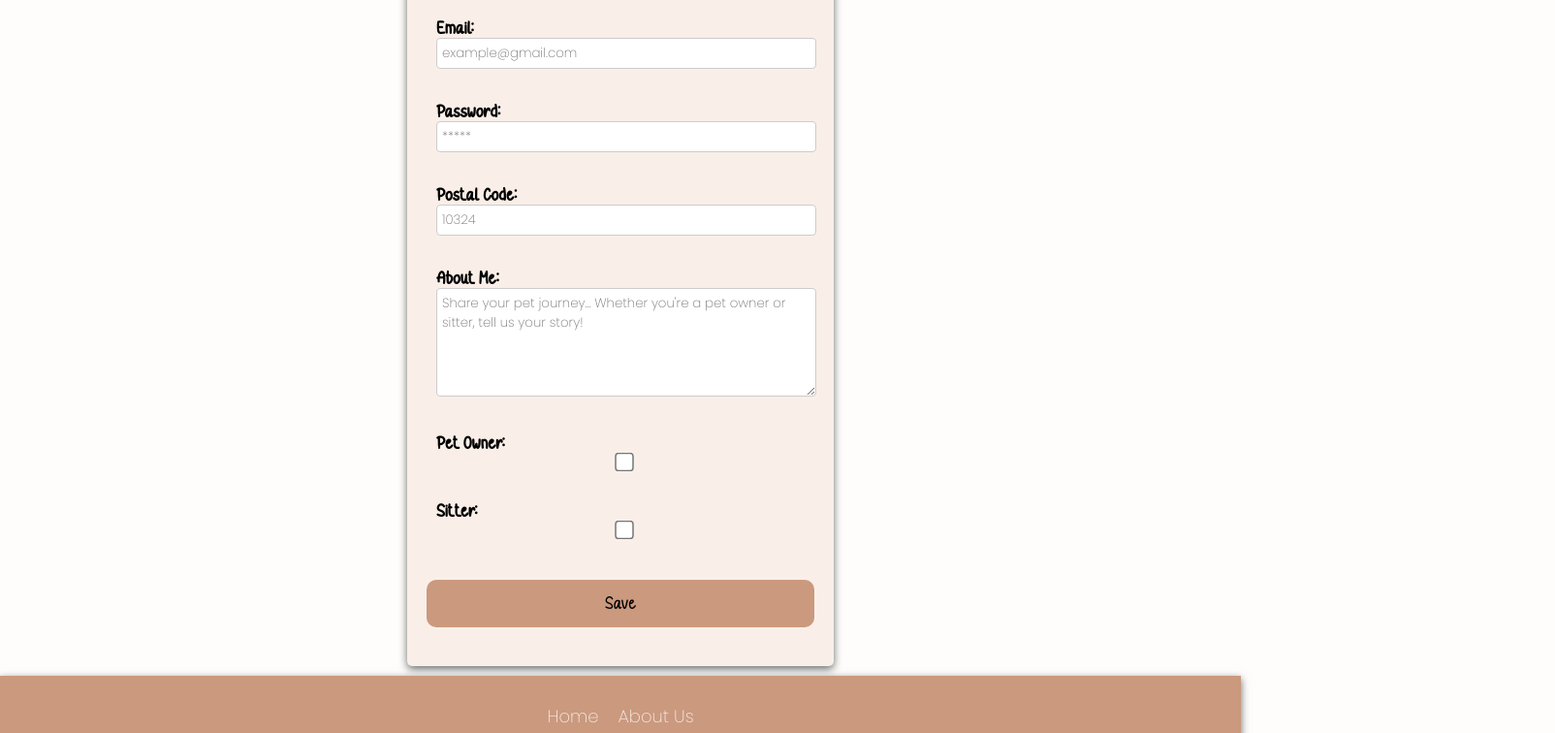
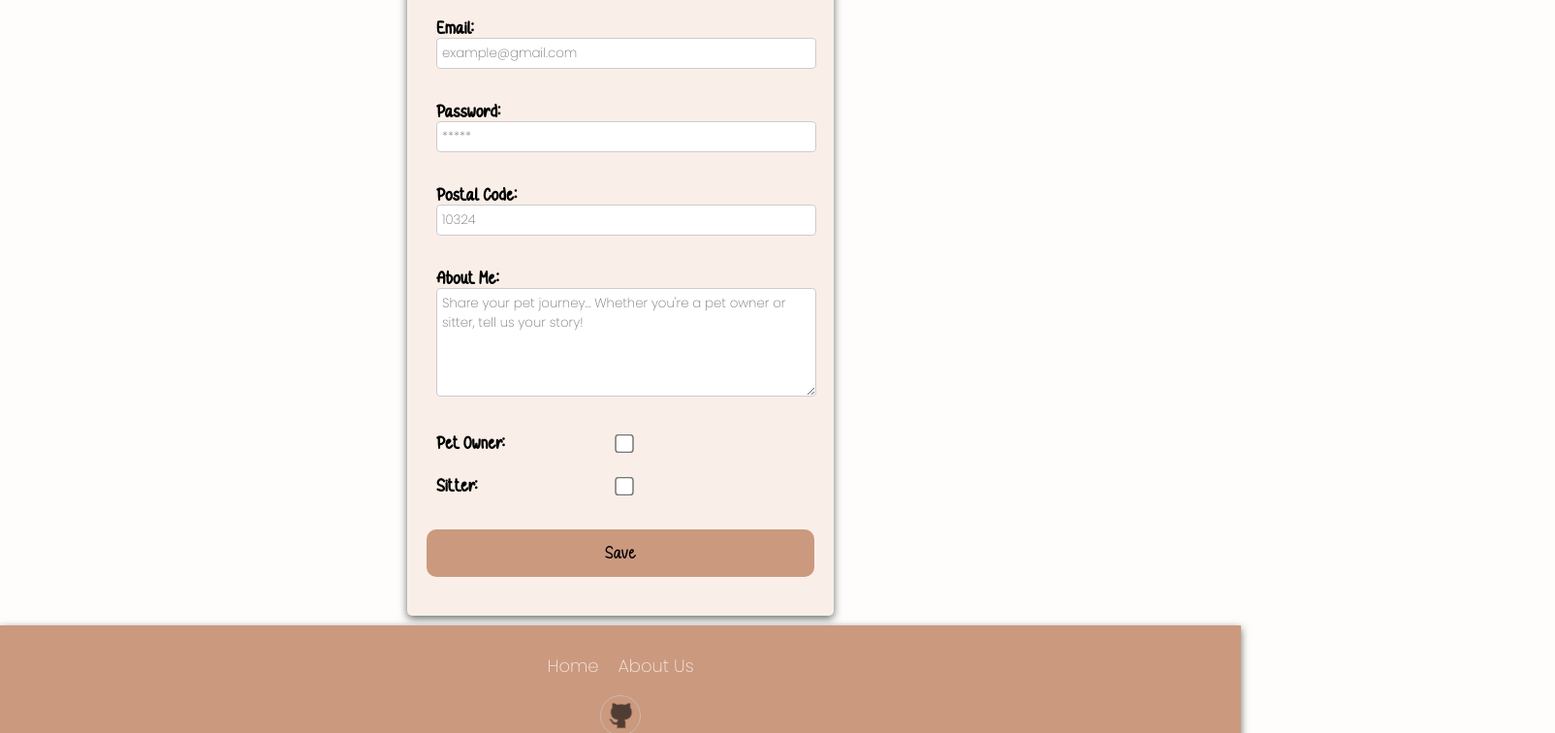
Before and after one commit to natko22/pet-project-frontend, a React (Create React App) app: page /edit/1 in a window 1280 px wide. Shown: the part 379-1135 px from the top of the page at 97% size, 1604 px wide, since content can reach past the window. Built offline with nearby package versions, Linux system fonts and the light colour scheme; no server answers; the HTML template or start-up script is replaced by a standard one.

Commit message:
center checkbox

```diff
--- a/src/App.css
+++ b/src/App.css
@@ -82,6 +82,8 @@ h3 {
 .signup-checkbox {
   transform: scale(1.5);
   margin-right: 10px;
+  position: absolute;
+  left:0
 }
 .signup-input {
   width: 100%;
@@ -542,6 +544,8 @@ textarea {
 .edit-form-checkbox {
   transform: scale(1.5);
   margin-right: 10px;
+  position: absolute;
+  left:0
 }
 
 .edit-profile-form button {
@@ -987,7 +991,6 @@ textarea,
 input {
   width: 100%;
   padding: 5px;
-  margin-bottom: 10px;
   border: 1px solid #ccc;
   border-radius: 4px;
   font-family: poppins;
@@ -1014,6 +1017,8 @@ label {
 
 .add-new-pet-checkbox {
   transform: scale(1.5);
+  position: absolute;
+  left:0
 }
 
 .add-new-pet-btn {
```
